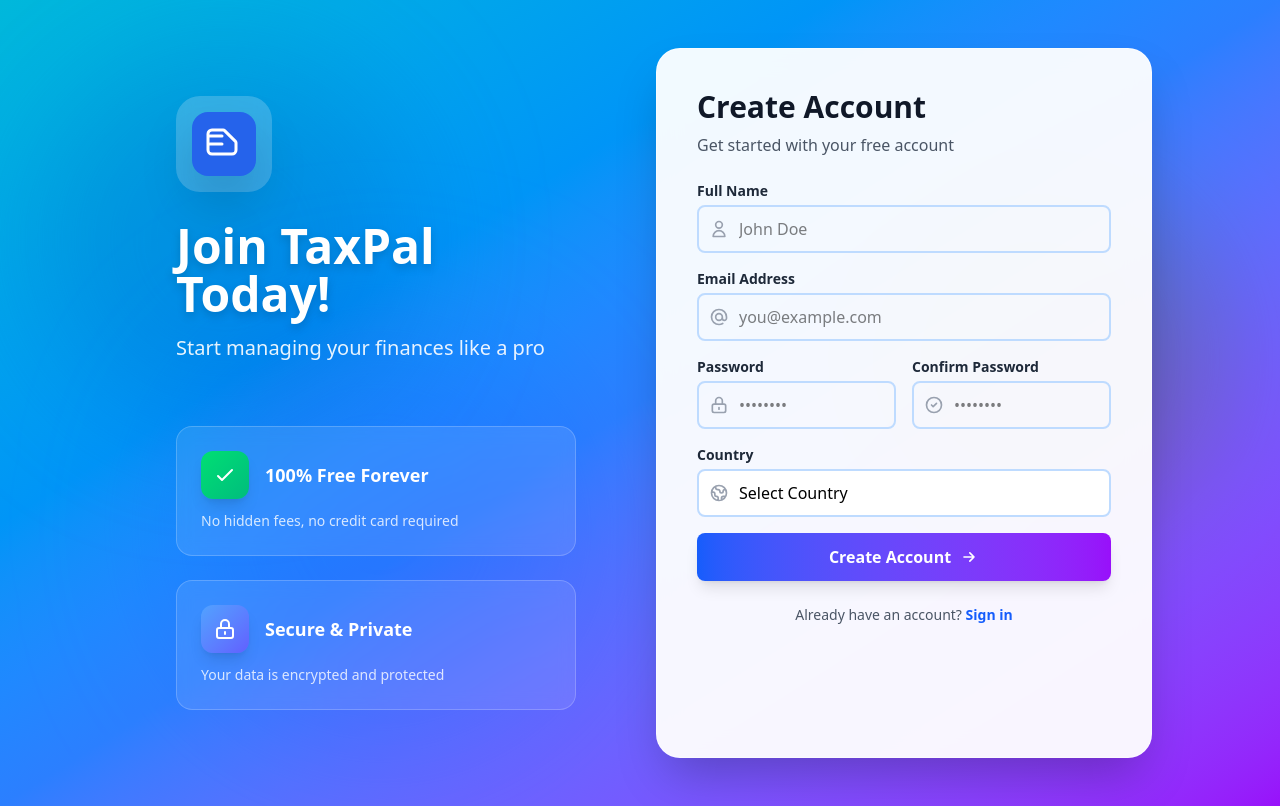
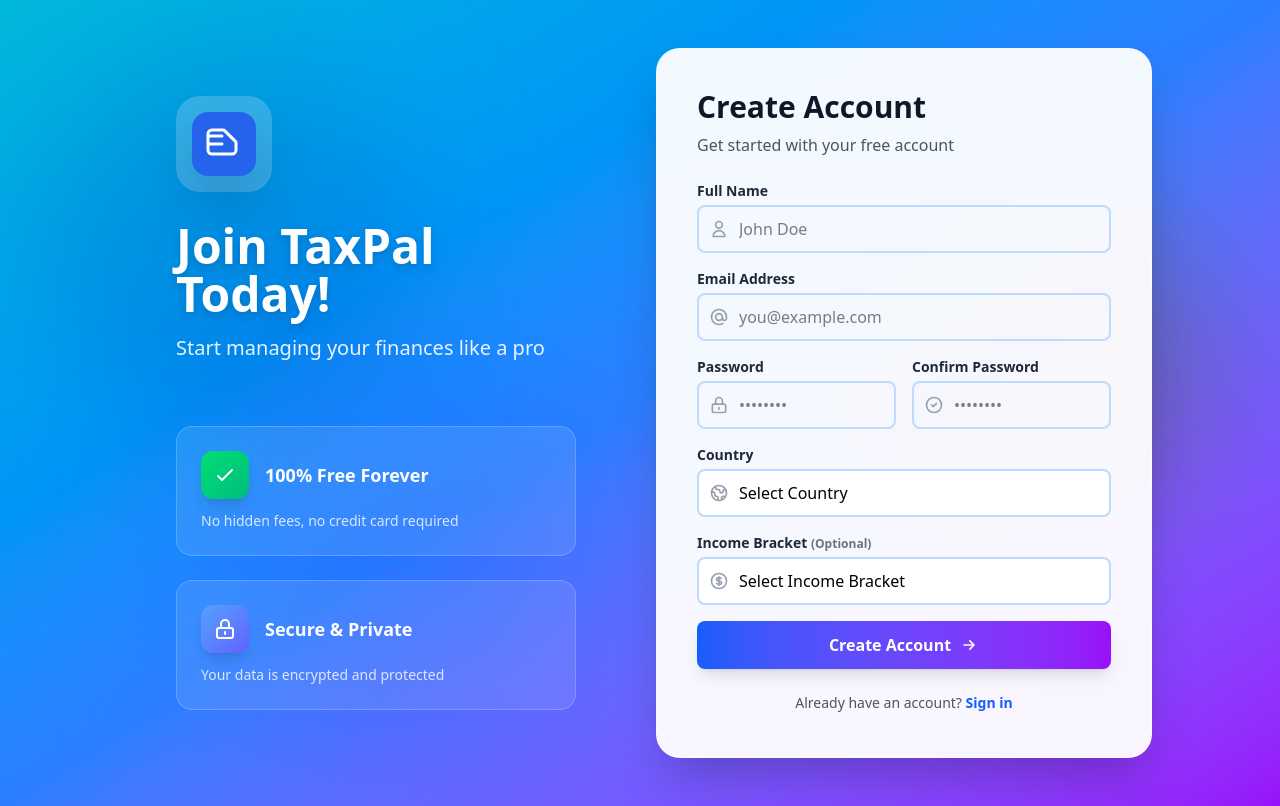
Before and after one commit to NimeVR/Infosys_Virtual_Internship_6.0_TEAM_4, a React (Vite) app in the folder taxpal/: page /signup in a window 1280 px wide. Built offline with nearby package versions, Linux system fonts and the light colour scheme.

Commit message:
Add optional income bracket field with country-based currency

```diff
--- a/taxpal/src/pages/SignUp.jsx
+++ b/taxpal/src/pages/SignUp.jsx
@@ -5,7 +5,7 @@
 export default function SignUp() {
   const navigate = useNavigate();
   const [formData, setFormData] = useState({
-    name: '', email: '', password: '', confirmPassword: '', country: '', income_bracket: 'Prefer not to say'
+    name: '', email: '', password: '', confirmPassword: '', country: '', income_bracket: ''
   });
   const [errors, setErrors] = useState({});
 
@@ -172,6 +172,48 @@
               </div>
             </div>
 
+            <div>
+              <label className="block text-sm font-semibold text-gray-800 mb-1">Income Bracket <span className="text-gray-500 text-xs">(Optional)</span></label>
+              <div className="relative">
+                <div className="absolute inset-y-0 left-0 pl-3 flex items-center pointer-events-none">
+                  <svg className="w-5 h-5 text-gray-400" fill="none" stroke="currentColor" viewBox="0 0 24 24">
+                    <path strokeLinecap="round" strokeLinejoin="round" strokeWidth={2} d="M12 8c-1.657 0-3 .895-3 2s1.343 2 3 2 3 .895 3 2-1.343 2-3 2m0-8c1.11 0 2.08.402 2.599 1M12 8V7m0 1v8m0 0v1m0-1c-1.11 0-2.08-.402-2.599-1M21 12a9 9 0 11-18 0 9 9 0 0118 0z" />
+                  </svg>
+                </div>
+                <select name="income_bracket" onChange={handleChange} value={formData.income_bracket} className="w-full pl-10 pr-4 py-2.5 border-2 rounded-lg border-blue-200 focus:border-blue-500 focus:outline-none transition-all appearance-none bg-white">
+                  <option value="">Select Income Bracket</option>
+                  {formData.country === 'USA' && (
+                    <>
+                      <option value="0-25k">$0 - $25,000</option>
+                      <option value="25k-50k">$25,000 - $50,000</option>
+                      <option value="50k-75k">$50,000 - $75,000</option>
+                      <option value="75k-100k">$75,000 - $100,000</option>
+                      <option value="100k+">$100,000+</option>
+                    </>
+                  )}
+                  {formData.country === 'India' && (
+                    <>
+                      <option value="0-5L">₹0 - ₹5 Lakhs</option>
+                      <option value="5L-10L">₹5 - ₹10 Lakhs</option>
+                      <option value="10L-20L">₹10 - ₹20 Lakhs</option>
+                      <option value="20L-50L">₹20 - ₹50 Lakhs</option>
+                      <option value="50L+">₹50 Lakhs+</option>
+                    </>
+                  )}
+                  {formData.country === 'UK' && (
+                    <>
+                      <option value="0-20k">£0 - £20,000</option>
+                      <option value="20k-40k">£20,000 - £40,000</option>
+                      <option value="40k-60k">£40,000 - £60,000</option>
+                      <option value="60k-80k">£60,000 - £80,000</option>
+                      <option value="80k+">£80,000+</option>
+                    </>
+                  )}
+                  <option value="prefer-not-to-say">Prefer not to say</option>
+                </select>
+              </div>
+            </div>
+
             <button type="submit" className="w-full bg-gradient-to-r from-blue-600 to-purple-600 text-white py-3 rounded-lg font-bold shadow-lg hover:shadow-xl hover:scale-105 transition-all flex items-center justify-center gap-2">
               Create Account
               <svg className="w-5 h-5" fill="none" stroke="currentColor" viewBox="0 0 24 24">
```
